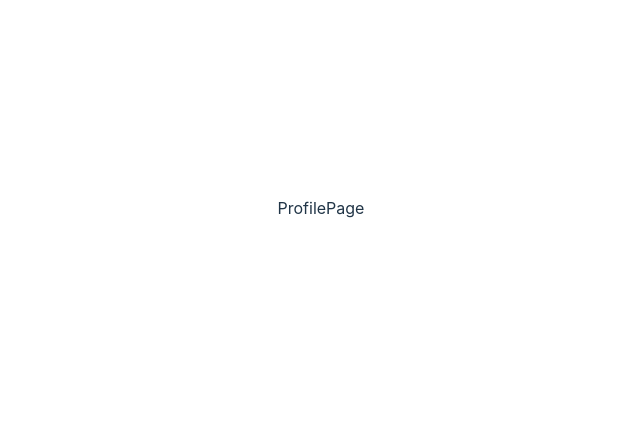
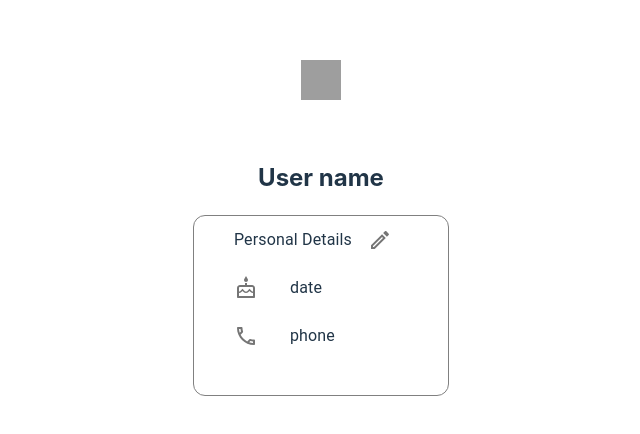
Before and after one commit to RuthBenTov/R-Fit, a React (Vite) app in the folder client/: page /profile in a window 1280 px wide. Shown: the part 192-626 px from the top of the page, without its empty margins (319-959 px from the left). Built offline with nearby package versions, Linux system fonts and the light colour scheme; grey boxes are pictures that could not be loaded.

Commit message:
profilePage

```diff
--- a/client/src/App.tsx
+++ b/client/src/App.tsx
@@ -1,10 +1,15 @@
 import './App.css'
 import { RouterProvider } from 'react-router-dom';
 import { router } from './routes/routes';
+import ProfilePage from './pages/profile/ProfilePage';
 
 function App() {
+  return(
+    <ProfilePage />
 
-  return <RouterProvider router={router} />
+  )
+
+  // return <RouterProvider router={router} />
 
 }
 
--- a/client/src/pages/profile/ProfilePage.tsx
+++ b/client/src/pages/profile/ProfilePage.tsx
@@ -1,8 +1,43 @@
-import React from 'react'
+import Avatar from '@mui/material/Avatar';
+import Stack from '@mui/material/Stack';
+import { Container } from '@mui/material';
+import CreateOutlinedIcon from '@mui/icons-material/CreateOutlined';
+import ListItemButton from '@mui/material/ListItemButton';
+import ListItemIcon from '@mui/material/ListItemIcon';
+import ListItemText from '@mui/material/ListItemText';
+import CakeOutlinedIcon from '@mui/icons-material/CakeOutlined';
+import PhoneOutlinedIcon from '@mui/icons-material/PhoneOutlined';
 
 const ProfilePage = () => {
   return (
-    <div>ProfilePage</div>
+    <>
+      <Stack >
+        <Avatar sx={{ margin: "auto", padding: "40px" }} alt="Travis Howard" src="/static/images/avatar/2.jpg" />
+      </Stack>
+      <h2>User name</h2>
+      <Container sx={{ padding: '0px 4px 35px 3px', border: '1px solid gray', borderRadius: '12px' }}>
+        <ListItemButton >
+          <ListItemText primary="Personal Details" />
+          <ListItemIcon sx={{ display: "flex", justifyContent: "space-evenly" }}>
+            <CreateOutlinedIcon />
+          </ListItemIcon>
+        </ListItemButton>
+
+        <ListItemButton>
+          <ListItemIcon>
+            <CakeOutlinedIcon />
+          </ListItemIcon>
+          <ListItemText primary="date" />
+        </ListItemButton>
+
+        <ListItemButton>
+          <ListItemIcon>
+            <PhoneOutlinedIcon />
+          </ListItemIcon>
+          <ListItemText primary="phone" />
+        </ListItemButton>
+      </Container>
+    </>
   )
 }
 
```
Also changed, not shown: 1 other file (tests, documents, lock files or other folders).
